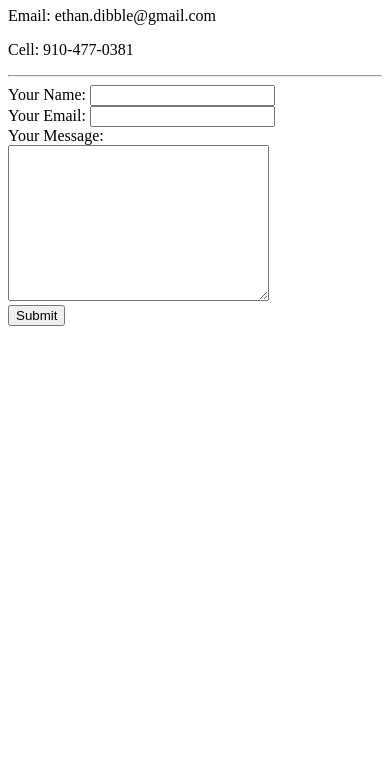
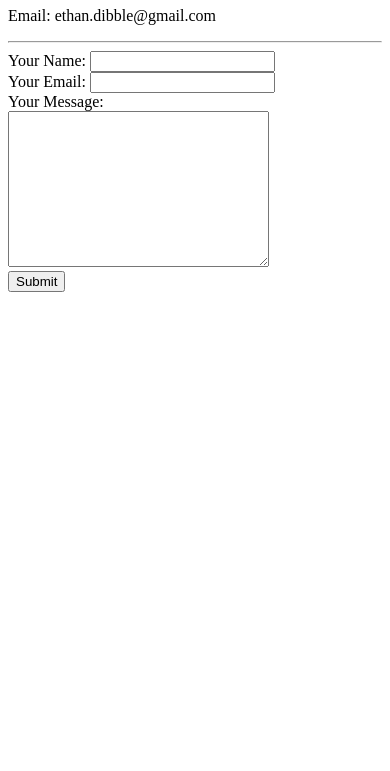
Before and after one commit to thedibble/cv, a plain HTML site: page Contact.html in a window 390 px wide. Shown: the part 73-844 px from the top of the page. Drawn offline with Linux system fonts and the light colour scheme.

Commit message:
Removed phone number to prevent spam.

```diff
--- a/Contact.html
+++ b/Contact.html
@@ -8,9 +8,6 @@
     <h1>Ethan Dibble's Contact</h1>
     <p>
       Email: ethan.dibble@gmail.com
-    </p>
-    <p>
-      Cell: 910-477-0381
     </p>
     <hr>
     <form enctype="text/plain" action="mailto:ethan.dibble@gmail.com" method="post">
```
